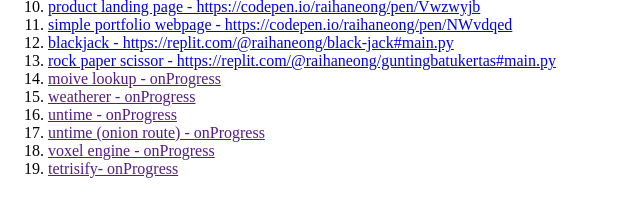
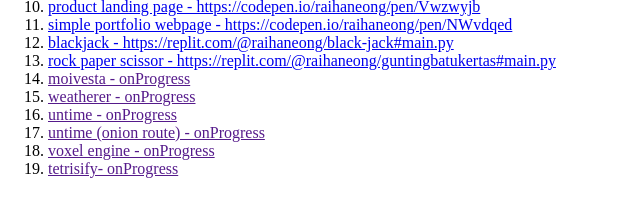
Before and after one commit to raihaneong/raihaneong, a plain HTML site: page index.html in a window 1280 px wide. Shown: the part 244-460 px from the top of the page, 0-640 px from the left. Drawn offline with Linux system fonts and the light colour scheme.

Commit message:
change moive-lookup to moviesta

```diff
--- a/index.html
+++ b/index.html
@@ -86,7 +86,7 @@
             https://replit.com/@raihaneong/guntingbatukertas#main.py</a
           >
         </li>
-        <li><a href="" target="_blank">moive lookup - onProgress</a></li>
+        <li><a href="" target="_blank">moivesta - onProgress</a></li>
         <li><a href="" target="_blank">weatherer - onProgress</a></li>
         <li><a href="" target="_blank">untime - onProgress</a></li>
         <li>
```
